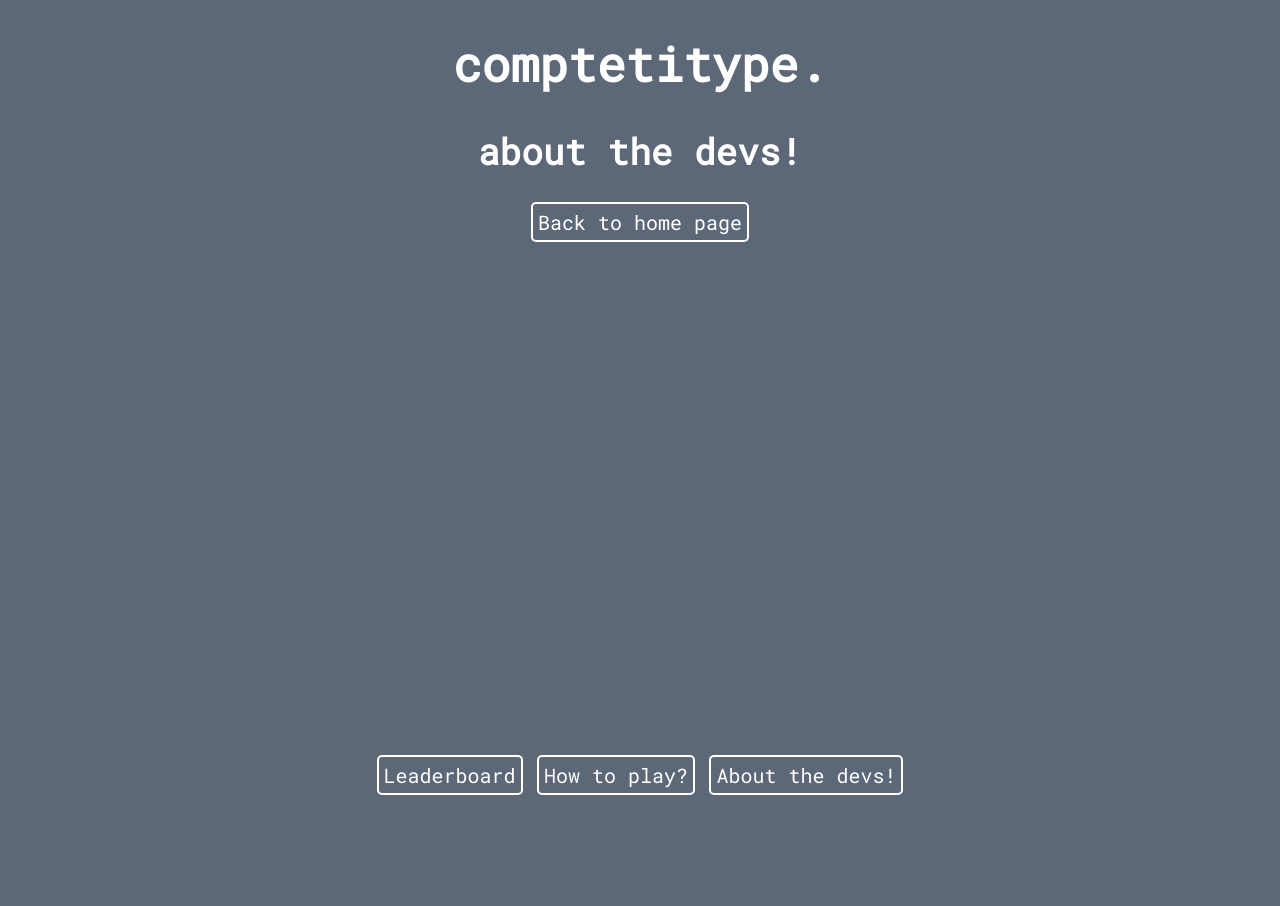
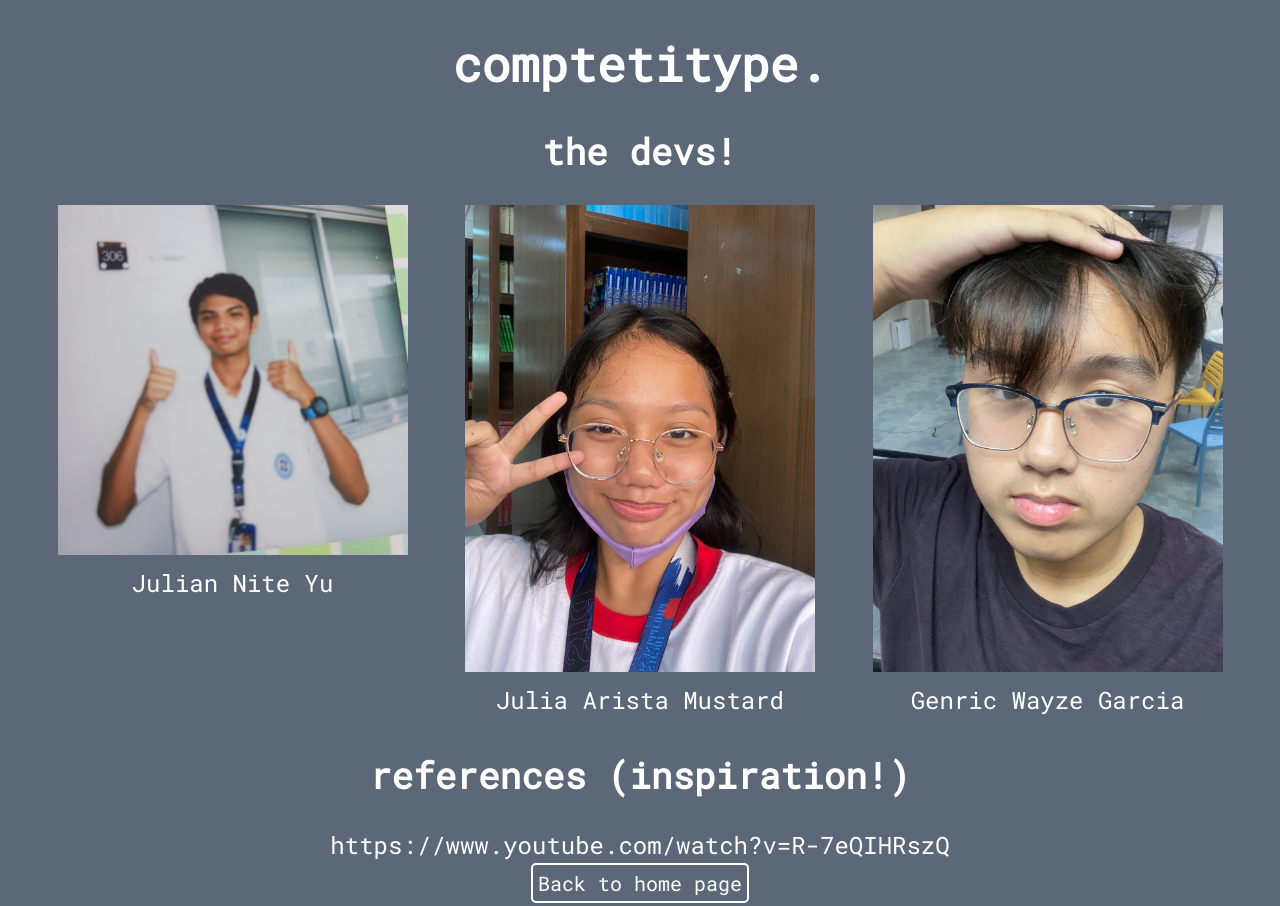
Before and after one commit to thefirstmine/competitype, a website: page src/about.html in a window 1280 px wide. Shown: the top 906 px of the page. Before the commit the page ends 800 px from the top, so only its background shows below. Drawn offline with Linux system fonts and the light colour scheme.

Commit message:
Add about the authors page (complete edition)

```diff
--- a/src/about.html
+++ b/src/about.html
@@ -20,7 +20,7 @@
                 list-style-position: inside;
             }
             p {
-                margin: 15px;
+                margin: 5px;
             }
             a, button {
                 font-family: 'Roboto Mono', monospace;
@@ -36,20 +36,41 @@
                 padding: 5px;
             }
             footer {
-                position: fixed;
-                bottom: 0;
                 width: 100%;
+                margin-top: 50px;
                 margin-bottom: 10px;
             }
             footer > button {
                 font-size: 20px;
+            }
+            #img-holder {
+                display: flex;
+                justify-content: space-evenly;
             }
         </style>
     </head>
 
     <body>
         <h1>comptetitype.</h1>
-        <h2>about the devs!</h2>
+        <h2>the devs!</h2>
+
+        <div id="img-holder">
+            <div class="holder">
+                <img src="./img/julian.jpg" alt="Julian" width="350">
+                <p>Julian Nite Yu</p>
+            </div>
+            <div class="holder">
+                <img src="./img/julia.jpg" alt="Julia" width="350">
+                <p>Julia Arista Mustard</p>
+            </div>
+            <div class="holder">
+                <img src="./img/genric.jpg" alt="Genric" width="350">
+                <p>Genric Wayze Garcia</p>
+            </div>
+        </div>
+
+        <h2>references (inspiration!)</h2>
+        <p>https://www.youtube.com/watch?v=R-7eQIHRszQ</p>
 
         <a href="./index.html" id="back">Back to home page</a>
 
--- a/src/index.js
+++ b/src/index.js
@@ -86,6 +86,8 @@ let timerInterval;
 
 const startTimer = () => {
     renderWord()
+    time = 5;
+    clearInterval(timerInterval);
     score = 0;
     wordInput.disabled = false;
     scoreSubmit.classList.add("hidden")
```
Also changed, not shown: src/img/genric.jpg (added), src/img/julia.jpg (added), src/img/julian.jpg (added).
